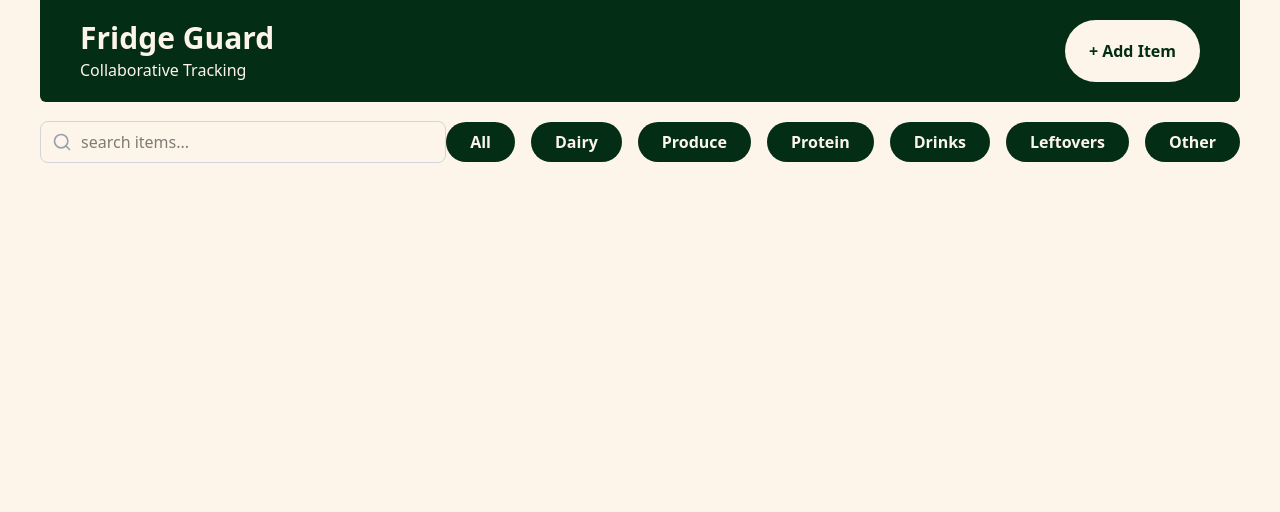
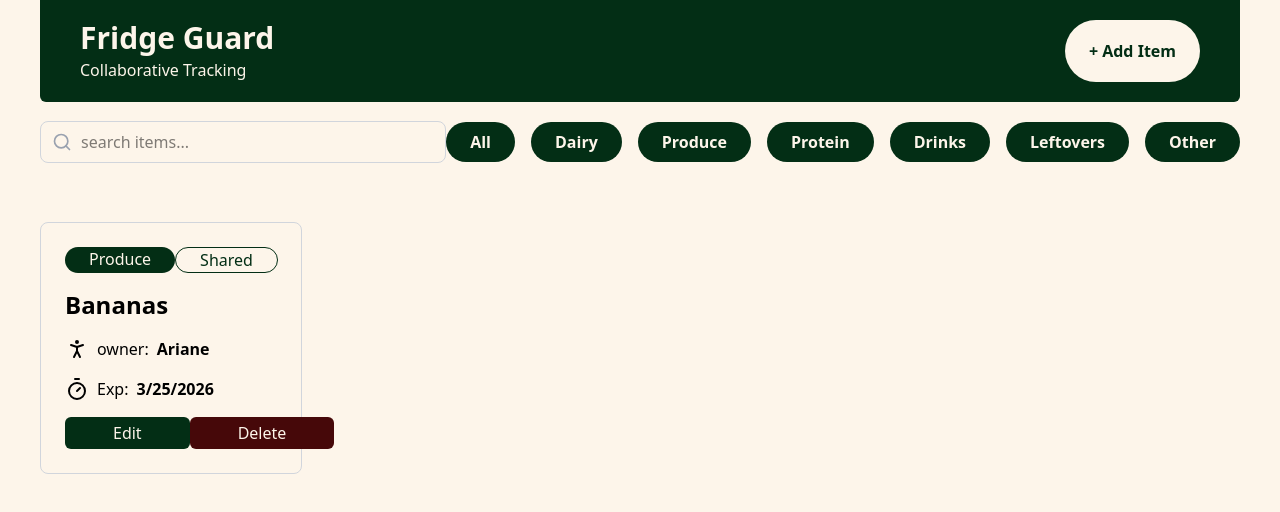
Before and after one commit to Angekarara/hands-off, a React app in the folder frontend/: page / in a window 1280 px wide. Shown: the top 512 px of the page. Built offline with nearby package versions, Linux system fonts and the light colour scheme; the HTML template or start-up script is replaced by a standard one.

Commit message:
feat: add item card

```diff
--- a/frontend/src/App.tsx
+++ b/frontend/src/App.tsx
@@ -3,6 +3,7 @@ import Forms from "./components/forms/Forms";
 import ItemsFilter from "./components/ItemsFilter";
 import { Navbar } from "./components/navigations/Navbar";
 import Modal from "./components/shared/Modal";
+import ItemsCard from "./components/cards/ItemsCard";
 
 function App() {
   const [isModalOpen, setIsModalOpen] = useState(false);
@@ -17,6 +18,7 @@ function App() {
       >
         <Forms />
       </Modal>
+      <ItemsCard />
     </div>
   );
 }
```
